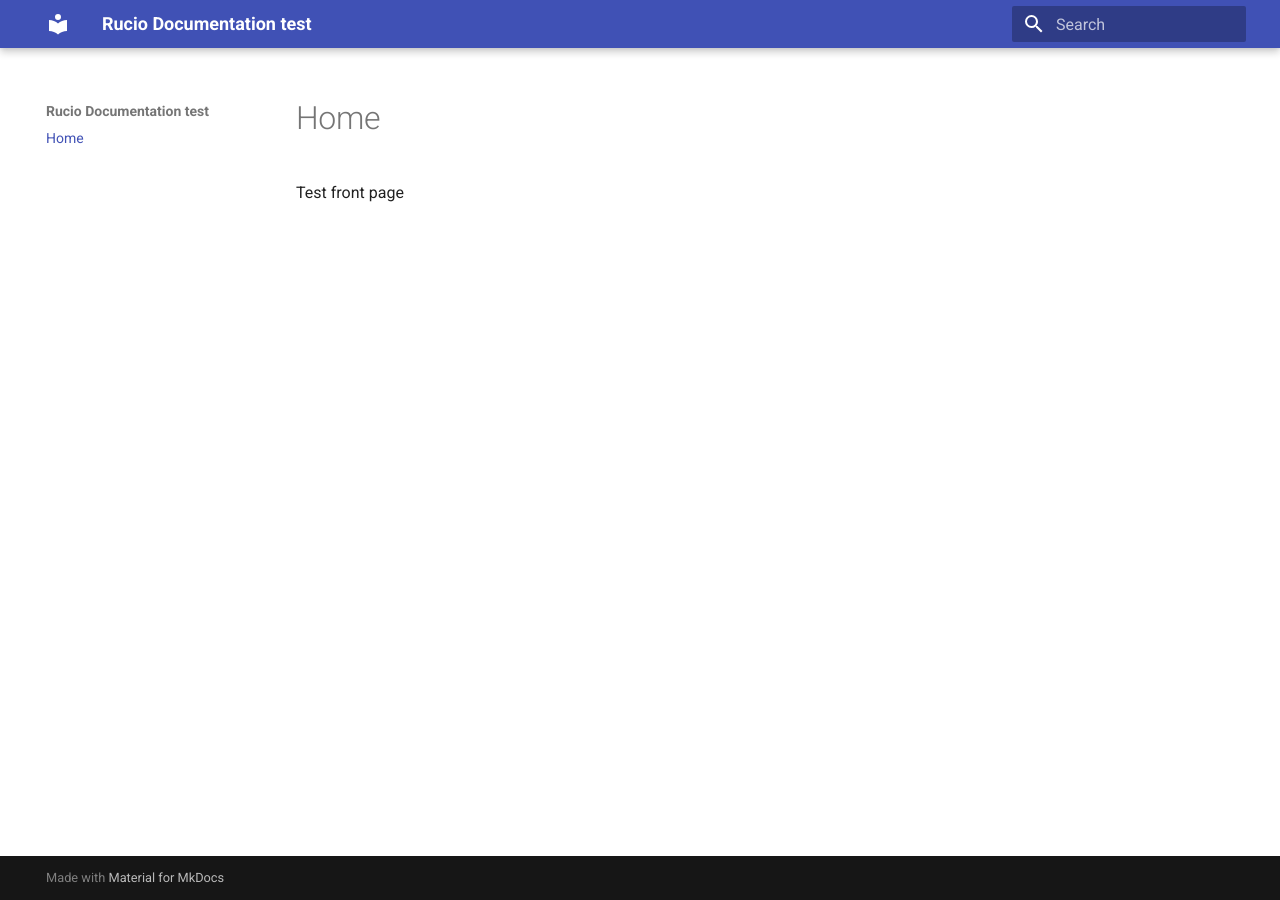
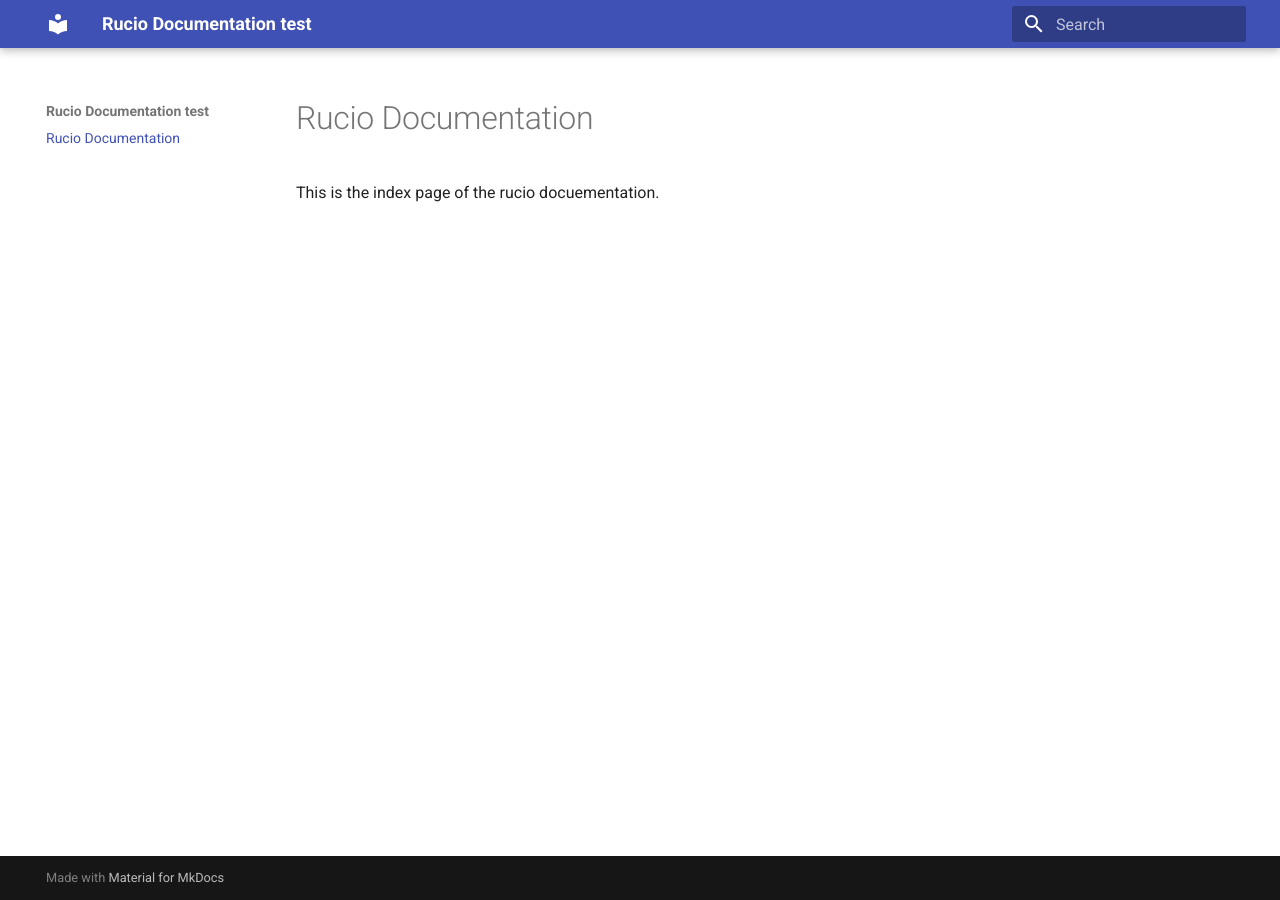
Before and after one commit to bari12/documentation_test, an MkDocs documentation site: the page built from docs/index.md, in a window 1280 px wide. Built offline with MkDocs 1.6.1 and Material for MkDocs 9.7.7, drawn with Linux system fonts in a browser that asks for light colours.

Commit message:
Update index.md

```diff
--- a/docs/index.md
+++ b/docs/index.md
@@ -1 +1,3 @@
-Test front page
+# Rucio Documentation
+
+This is the index page of the rucio docuementation.
```
